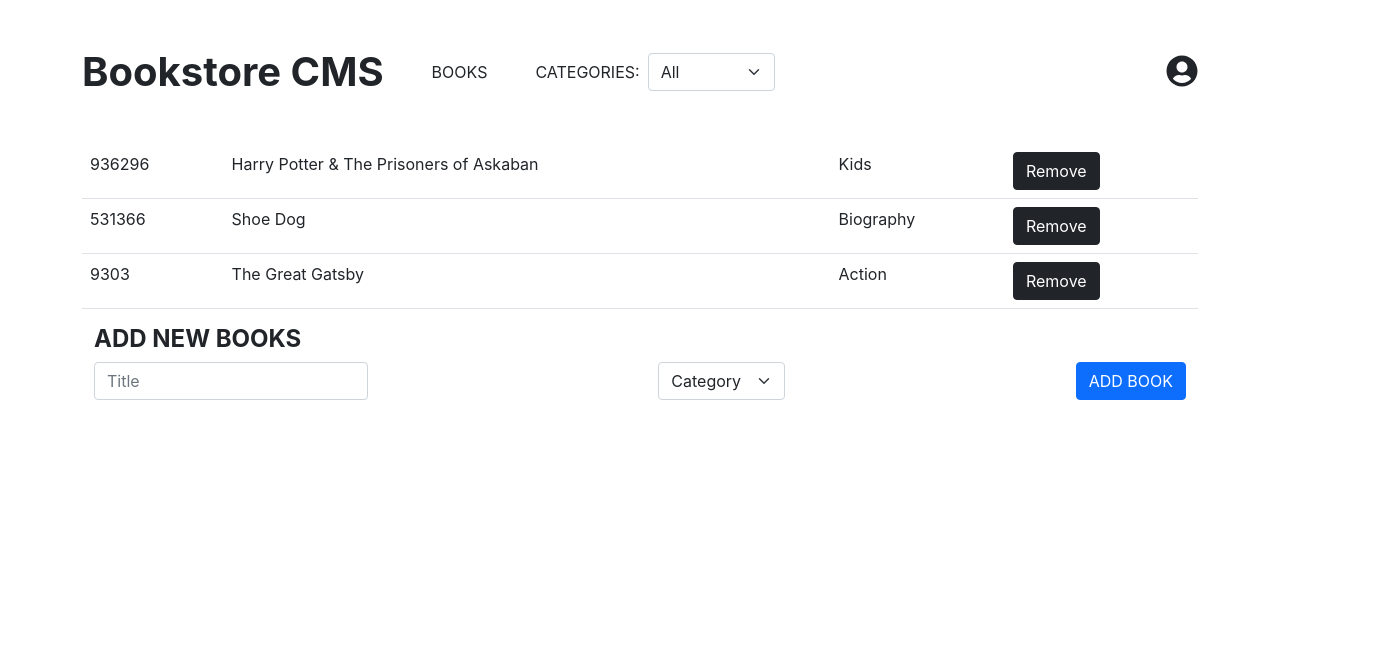
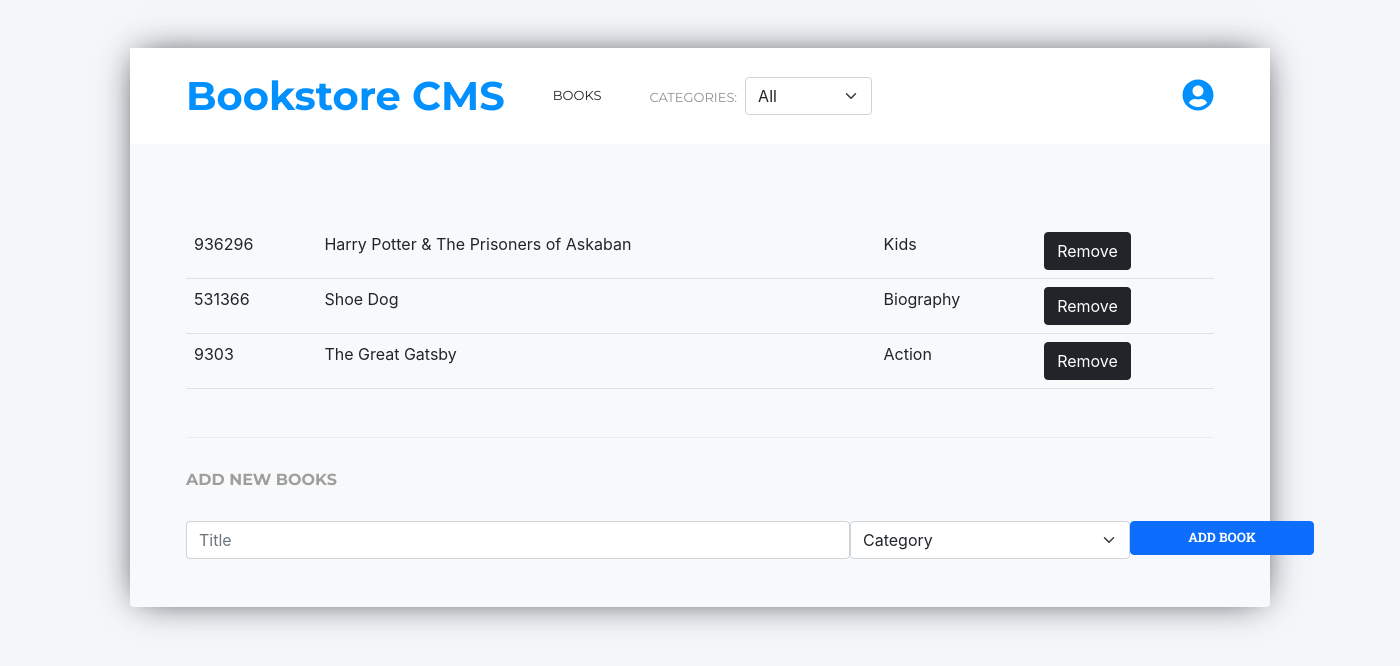
Before and after one commit to akshay-narkar/Bookstore, a React (Create React App) app: page / in a window 1280 px wide. Shown: the top 666 px of the page, 1400 px wide, since content can reach past the window. Built offline with nearby package versions, Linux system fonts and the light colour scheme.

Commit message:
Add styling to the bookstore

```diff
--- a/src/index.css
+++ b/src/index.css
@@ -1,22 +1,82 @@
 body {
+  background: #f5f6fa;
   margin: 0;
-  font-family:
-    -apple-system,
-    BlinkMacSystemFont,
-    'Segoe UI',
-    'Roboto',
-    'Oxygen',
-    'Ubuntu',
-    'Cantarell',
-    'Fira Sans',
-    'Droid Sans',
-    'Helvetica Neue',
-    sans-serif;
+  font-family: -apple-system, BlinkMacSystemFont, "Segoe UI", "Montserrat", "Roboto", "Roboto Slab", "Oxygen", "Ubuntu", "Cantarell", "Fira Sans", "Droid Sans", "Helvetica Neue", sans-serif;
   -webkit-font-smoothing: antialiased;
   -moz-osx-font-smoothing: grayscale;
 }
 
-code {
+#root {
+  width: 87.5rem;
+  margin: auto;
+}
+
+.main-app {
+  margin: auto;
+  border-radius: 4px;
+  box-shadow: 0 0 35px -9px;
+  background-color: #f8f9fa;
+  padding: 0;
+}
+
+.bookstore-header {
+  background-color: white;
+  padding: 1.5rem 3.5rem;
+}
+
+.table-class {
+  padding: 2rem 3.5rem;
+}
+
+.addbooks {
+  padding: 0 3.5rem 1.5rem;
+}
+
+.bordertop {
+  display: block;
+  border-top: 1px solid #e8e8e8;
+  padding-top: 2rem;
+  color: #888;
+  font-size: 1rem;
+  opacity: 0.8;
+  margin-bottom: 2rem;
+}
+
+.azure {
+  color: #0290ff;
+}
+
+.border-lower {
+  border-bottom: 1px solid rgba(0, 0, 0, 0.05);
+}
+
+.montreg {
+  font-family: "Montserrat", sans-serif;
+}
+
+.bookssize {
+  font-size: 0.813rem;
+}
+
+.opacity {
+  opacity: 0.5;
+}
+
+.roboto {
+  font-family: "Roboto Slab", sans-serif;
+  width: 11.5rem;
+  font-size: small;
+}
+
+.text-box {
+  width: 41.5rem;
+}
+
+.catselect {
+  width: 17.5rem;
+}
+
+/* code {
   font-family:
     source-code-pro,
     Menlo,
@@ -24,4 +84,4 @@ code {
     Consolas,
     'Courier New',
     monospace;
-}
+} */
```
Also changed, not shown: src/App.css (deleted, +0 -39 lines), src/setupTests.js (deleted, +0 -5 lines).
